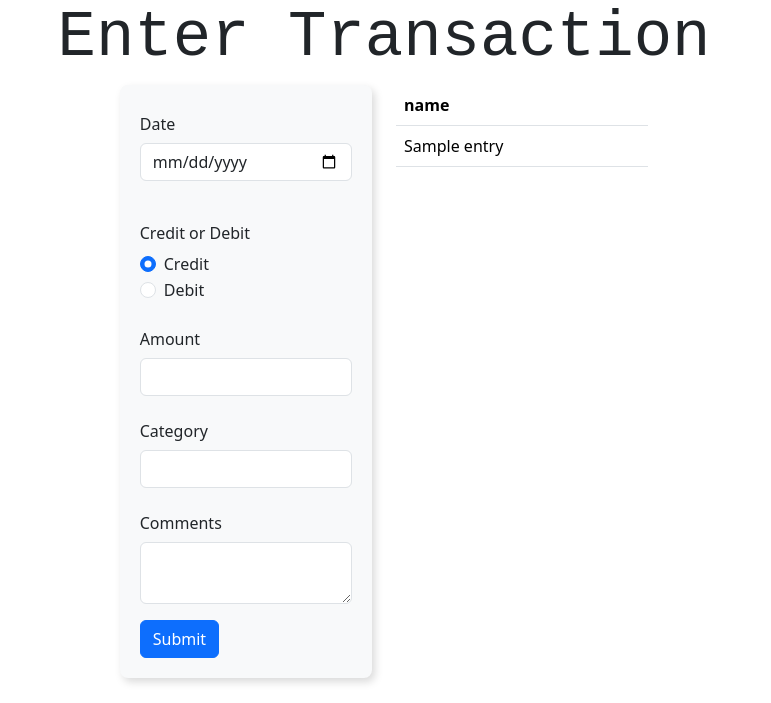
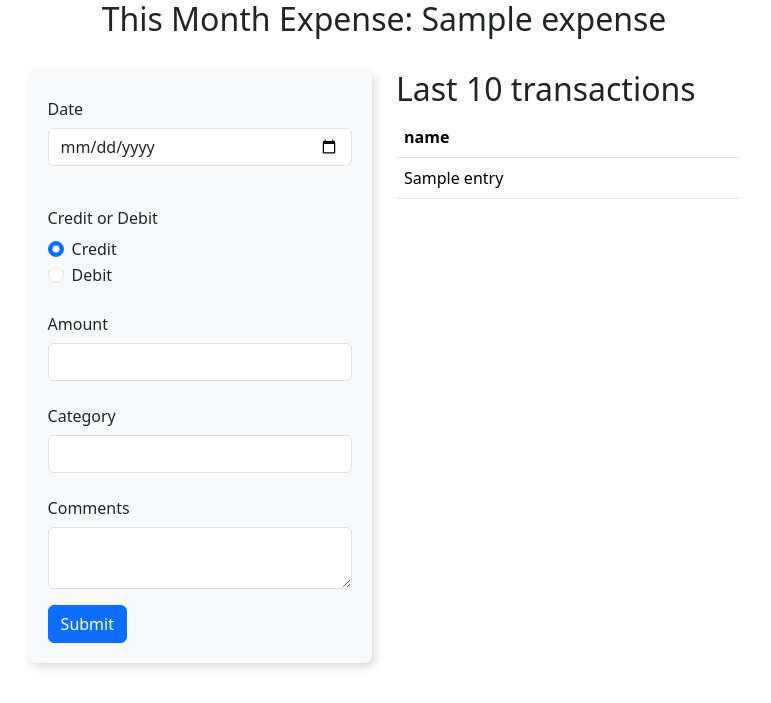
Before and after one commit to fortheXP/my_budget_app, a FastAPI app: template templates/index.html in a window 1280 px wide. Shown: the top 703 px of the page, without its empty margins (256-1027 px from the left). Run offline with FastAPI, Linux system fonts and the light colour scheme; the template is opened without the code that fills it: most values are stand-ins (such as "Sample title", 1, 10 or a date in 2020); some libraries are stand-ins or nearby versions.

Commit message:
Add monthly expense and table heading

```diff
--- a/main.py
+++ b/main.py
@@ -22,8 +22,10 @@ def root_index(request: Request):
     accept_header = request.headers.get("Accept")
     if accept_header and "text/html" in accept_header:
         budgets = main(db=get_db())
+        expense = budget_current_month(db=get_db())
         return templates.TemplateResponse(
-            "index.html", {"request": request, "entries": budgets}
+            "index.html",
+            {"request": request, "entries": budgets, "expense": expense["Expense"]},
         )
     return {"Happy": "Budgeting"}
 
--- a/templates/index.html
+++ b/templates/index.html
@@ -10,11 +10,6 @@
 <head>
 	<title>My Budget App</title>
 	<style>
-		h1 {
-			font-family: 'Courier New', Courier, monospace;
-			text-align: center;
-		}
-
 		.container {
 			display: flex;
 			justify-content: center;
@@ -46,7 +41,7 @@
 </head>
 
 <body>
-	<h1 class="display-3">Enter Transaction</h1>
+	{% include 'summary.html' %}<br>
 	<div class="container">
 		<div class="row">
 			<div class="col">
--- /dev/null
+++ b/templates/summary.html
@@ -0,0 +1,3 @@
+<div id="summary" style=" justify-content: center; display: flex">
+	<p class="h2">This Month Expense: {{ expense }}<br></p>
+</div>
--- a/templates/table.html
+++ b/templates/table.html
@@ -1,4 +1,5 @@
 <div id="budget_table">
+	<p class="h2"> Last 10 transactions </p>
 	<table class="table">
 		<thead class="thead-dark">
 			<tr>
```
